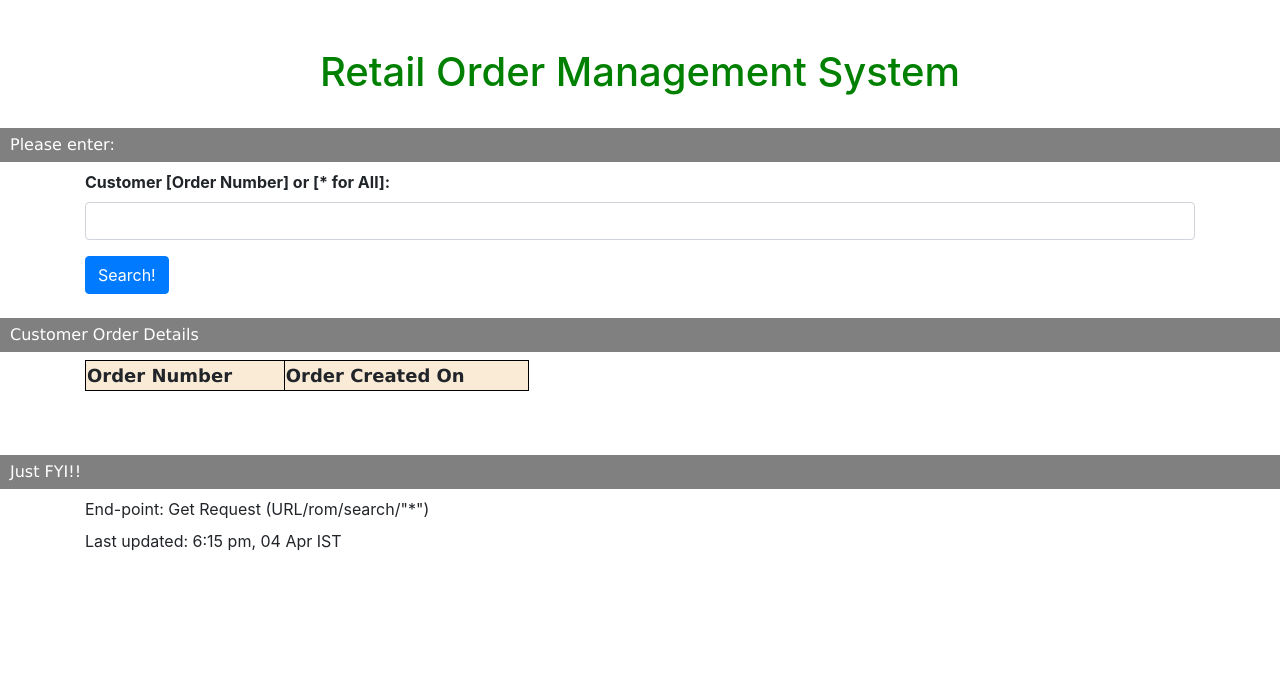
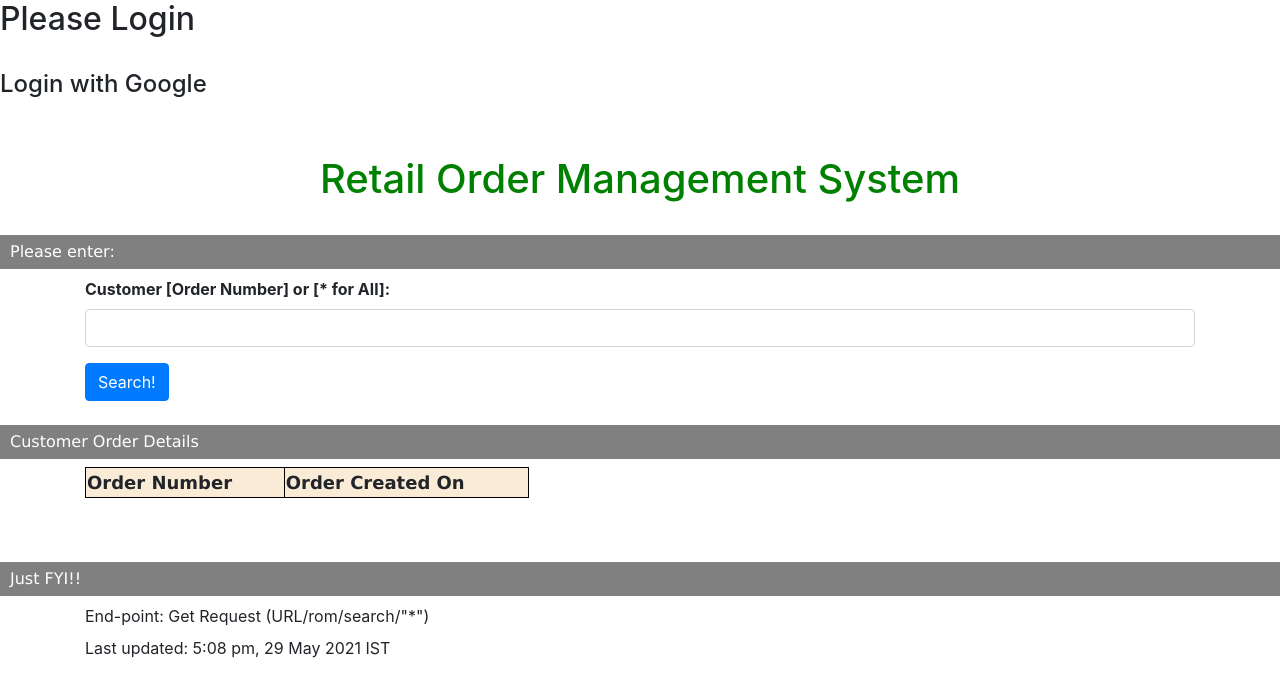
Before and after one commit to prasanthraju14/rom-ui, an Angular app: page / in a window 1280 px wide. Shown: the top 696 px of the page. Built offline with nearby package versions, Linux system fonts and the light colour scheme.

Commit message:
OAuth integ with Goolge in progress.

```diff
--- a/src/app/app.component.html
+++ b/src/app/app.component.html
@@ -1,3 +1,4 @@
+
 
 <style>
 
@@ -49,6 +50,7 @@ legend {
 <br>
 
 <legend>Please enter:</legend>
+
 <div class="container">
  <div class="form-group">
   <label for="usr" style="font-weight: bold;">Customer [Order Number] or [* for All]:</label>
@@ -96,7 +98,7 @@ legend {
  <div class="form-group">
   <label for="usr">End-point: Get Request (URL/rom/search/"*")</label>
   <br>
-  <label for="usr">Last updated: 6:15 pm, 04 Apr IST</label>
+  <label for="usr">Last updated: 5:08 pm, 29 May 2021 IST</label>
 </div>
 
 
--- a/src/index.html
+++ b/src/index.html
@@ -2,12 +2,19 @@
 <html lang="en">
 <head>
   <meta charset="utf-8">
-  <title>Retail Order Management System</title>
+  <title>Retail Order Management System - 0.1</title>
   <base href="/">
   <meta name="viewport" content="width=device-width, initial-scale=1">
   <link rel="icon" type="image/x-icon" href="favicon.ico">
 </head>
 <body>
+  <div>
+    <h2>Please Login</h2>
+    <br/>
+  </div>
+  <div>
+    <h4><a th:href="/@{/oauth2/authorization/google}">Login with Google</a></h4>
+  </div>
   <app-root></app-root>
 </body>
 </html>
```
